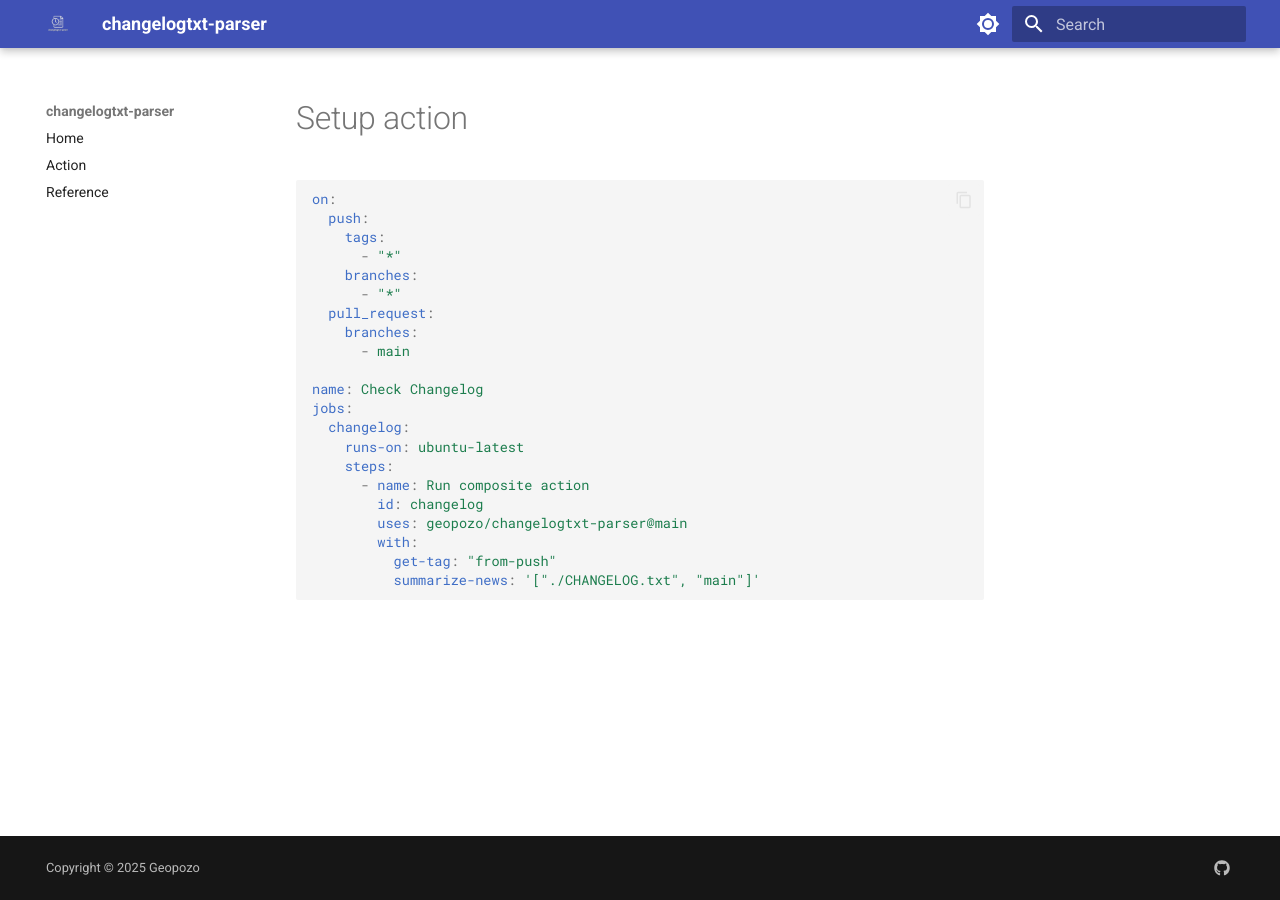
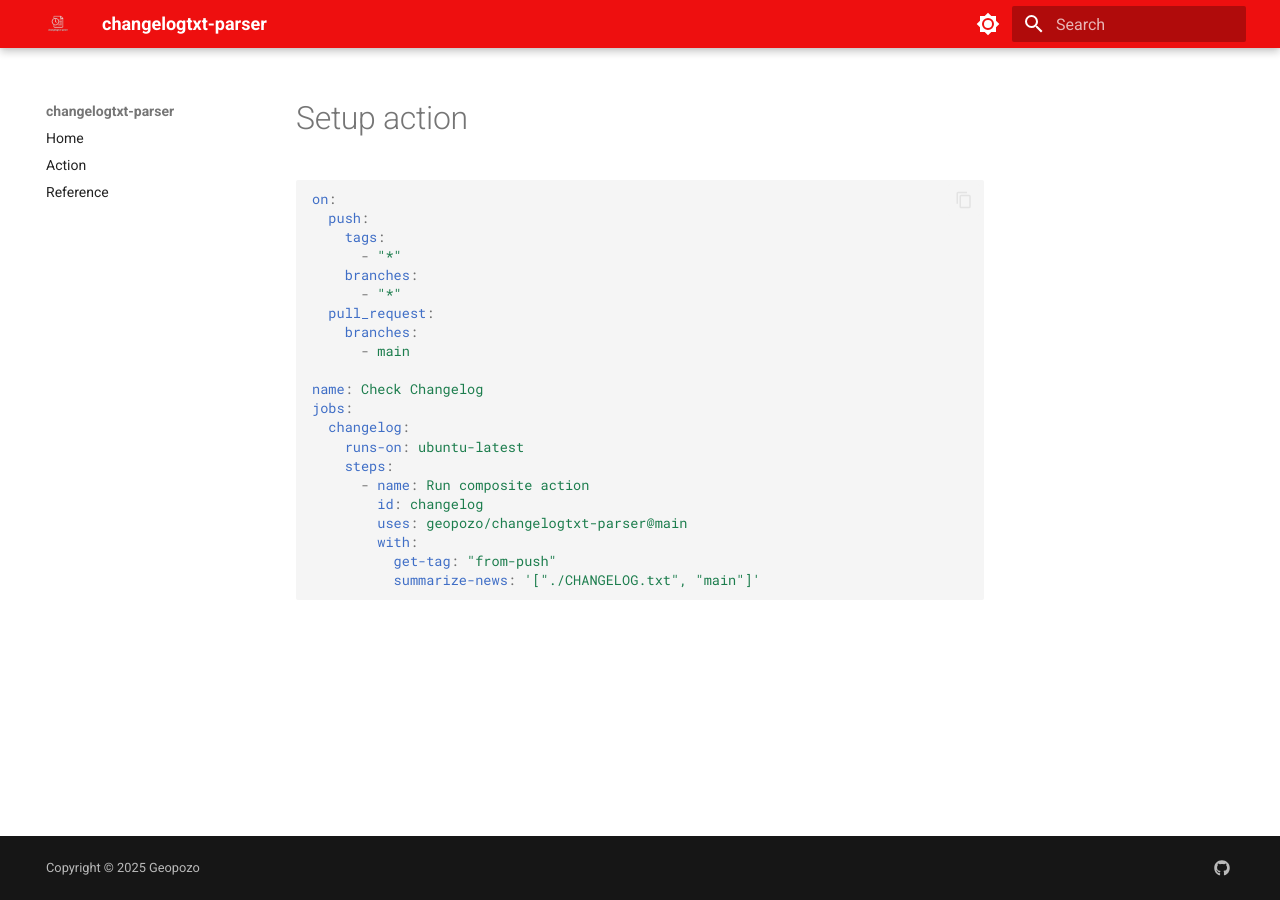
Before and after one commit to geopozo/changelogtxt-parser, an MkDocs documentation site: the page built from docs/action.md, in a window 1280 px wide. Built offline with MkDocs 1.6.1 and Material for MkDocs 9.7.7, drawn with Linux system fonts in a browser that asks for light colours; old or Windows-style settings are respelled for this version of MkDocs.

Commit message:
Add extra.css

```diff
--- /dev/null
+++ b/docs/stylesheets/extra.css
@@ -0,0 +1,9 @@
+:root > * {
+  --md-primary-fg-color: #ee0f0f;
+  --md-primary-fg-color--light: #ecb7b7;
+  --md-primary-fg-color--dark: #90030c;
+}
+
+.highlight .filename {
+  background-color: var(--md-code-bg-color) !important;
+}
--- a/mkdocs.yml
+++ b/mkdocs.yml
@@ -34,6 +34,9 @@
         name: Switch to light mode
   language: en
 
+extra_css:
+  - stylesheets/extra.css
+
 markdown_extensions:
   - pymdownx.highlight:
       anchor_linenums: true
```
